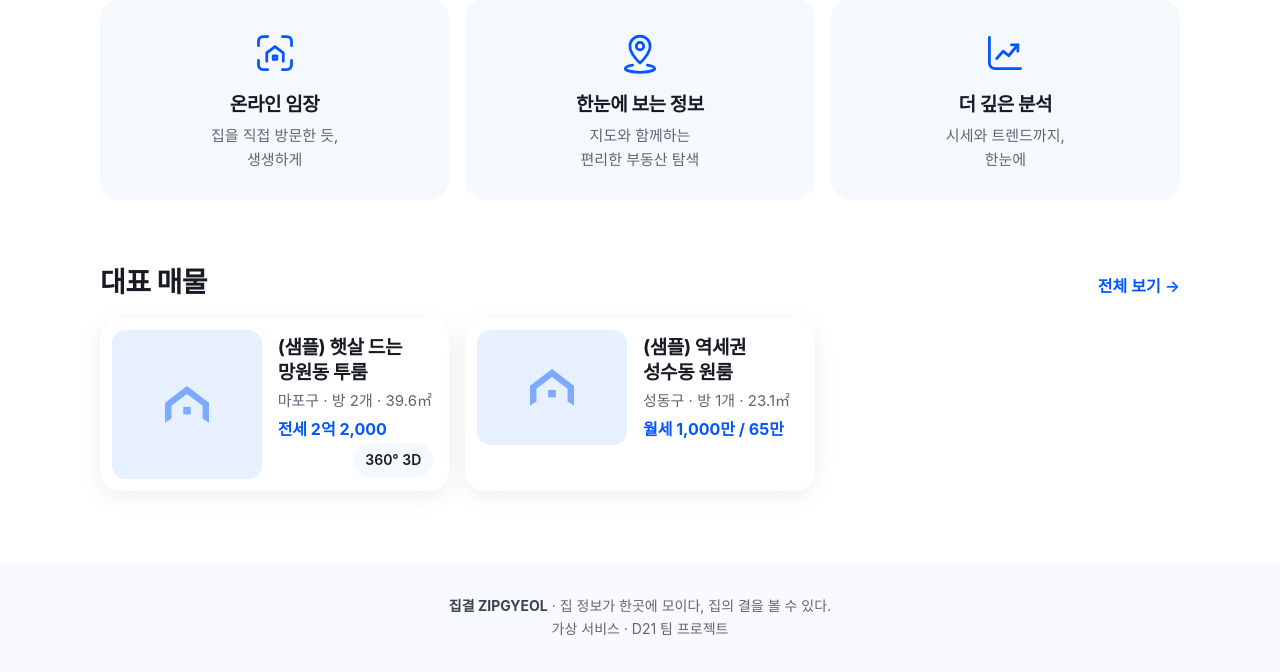
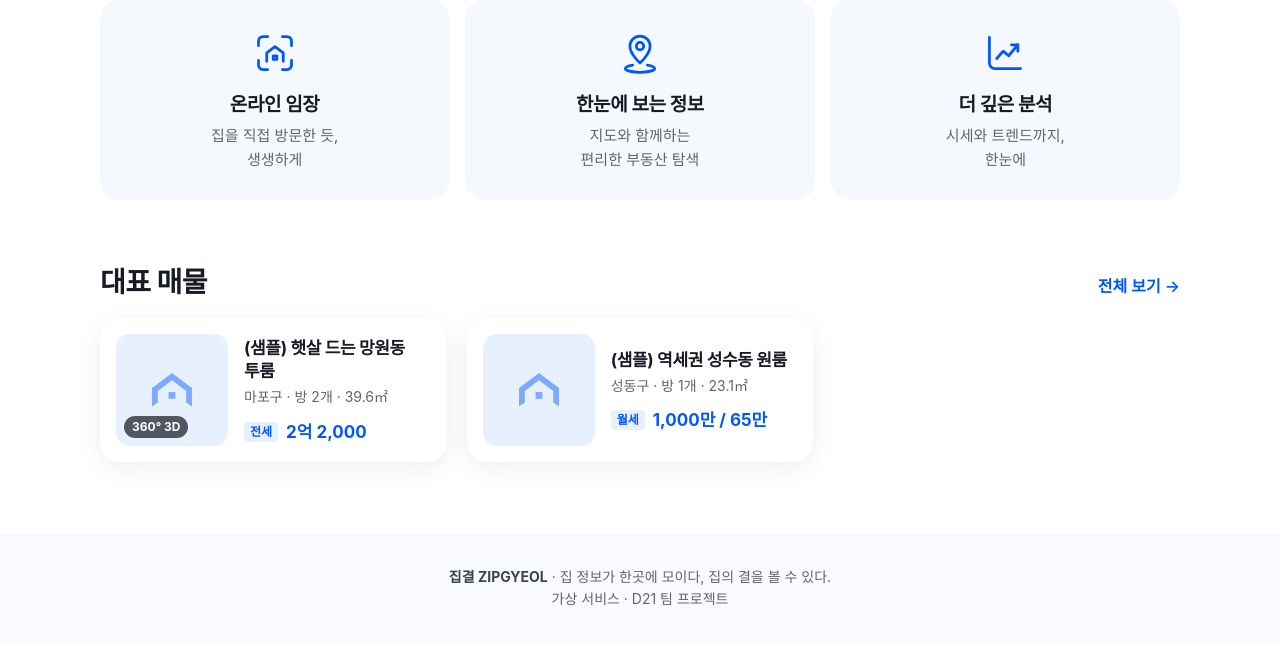
Before and after one commit to muzuksazo/jib-gyeol, a Flask app: page / in a window 1280 px wide. Shown: the part 690-1362 px from the top of the page. After the commit the page ends 1296 px from the top, so only its background shows below. Run offline with Flask 3, Linux system fonts and the light colour scheme; data comes from the database, SQL or seed files in the repository; some web fonts are replaced.

Commit message:
카드수정

```diff
--- a/static/style.css
+++ b/static/style.css
@@ -149,7 +149,7 @@ input:focus, select:focus, textarea:focus { outline: none; border-color: var(--c
 /* ---------- 7. 카드 · 칩 · 탭 · 정보칸 ---------- */
 .card { background: var(--color-white); border-radius: var(--radius); padding: 20px; box-shadow: var(--shadow); }
 .card-soft { background: var(--color-surface); border-radius: var(--radius); padding: 24px; }
-.cards { list-style: none; padding: 0; margin: 0; display: grid; gap: 16px; grid-template-columns: repeat(auto-fill, minmax(320px, 1fr)); }
+.cards { list-style: none; padding: 0; margin: 0; display: grid; gap: 20px; grid-template-columns: repeat(auto-fill, minmax(320px, 1fr)); }
 
 /* 키워드 칩 (BRAND KEYWORDS) */
 .chip {
@@ -246,21 +246,36 @@ input:focus, select:focus, textarea:focus { outline: none; border-color: var(--c
 .section-head h2 { margin: 0; }
 .section-head a { font-weight: 600; text-decoration: none; }
 
-.listing-card { padding: 12px; transition: transform .2s, box-shadow .2s; }
+/* 매물 카드 — 게슈탈트 간격 규칙
+   · 같은 묶음 안(이름↔위치, 배지↔가격): 4~8px  → 붙어 보여 하나로 읽힘 (근접성)
+   · 묶음과 묶음 사이(어떤 집 ↔ 얼마): 14px    → 안쪽 간격의 약 3배라 확실히 나뉨
+   · 카드 안쪽 여백 16px > 묶음 간격 → 카드 한 장이 하나의 영역으로 보임 (공통 영역)
+   · 사진은 모든 카드에서 같은 크기 (유사성 · 정렬) */
+.listing-card { padding: 16px; transition: transform .2s, box-shadow .2s; }
 .listing-card:hover { transform: translateY(-3px); box-shadow: var(--shadow-lg); }
-.listing-card a { display: flex; gap: 16px; color: inherit; text-decoration: none; align-items: stretch; }
+.listing-card a { display: flex; gap: 16px; align-items: center; height: 100%; color: inherit; text-decoration: none; }
 .listing-thumb {
-  width: 46%; aspect-ratio: 4 / 3; flex-shrink: 0; overflow: hidden;
+  position: relative; width: 112px; aspect-ratio: 1 / 1; flex-shrink: 0; overflow: hidden;
   border-radius: 14px; background: var(--color-sub); color: var(--color-primary);
   display: grid; place-items: center;
 }
-.listing-thumb img { width: 100%; height: 100%; object-fit: cover; }
-.listing-thumb svg { width: 44px; height: auto; opacity: .45; }
-.listing-body { flex: 1; display: flex; flex-direction: column; padding: 6px 4px 2px 0; min-width: 0; }
-.listing-body h3 { font-size: 19px; margin-bottom: 4px; }
-.listing-region { color: var(--color-text-desc); font-size: 15px; margin: 0 0 4px; }
-.listing-price { font-weight: 700; color: var(--color-primary); margin: 0; }
-.listing-body .chip { align-self: flex-end; margin-top: auto; }
+.listing-thumb img { position: absolute; inset: 0; width: 100%; height: 100%; object-fit: cover; }
+.listing-thumb svg { width: 40px; height: auto; opacity: .45; }
+.listing-3d {                                  /* 사진 위 3D 표시 (사진에 속한 정보) */
+  position: absolute; left: 8px; bottom: 8px;
+  padding: 3px 8px; border-radius: var(--radius-pill);
+  background: rgba(24, 27, 37, .72); color: var(--color-white);
+  font-size: 12px; font-weight: 700; line-height: 1.3;
+}
+.listing-body { flex: 1; min-width: 0; display: flex; flex-direction: column; gap: 14px; }
+.listing-head { display: flex; flex-direction: column; gap: 4px; }
+.listing-head h3 {
+  margin: 0; font-size: 17px; line-height: 1.35;
+  display: -webkit-box; -webkit-line-clamp: 2; -webkit-box-orient: vertical; overflow: hidden;   /* 최대 2줄 */
+}
+.listing-meta { margin: 0; color: var(--color-text-desc); font-size: 14px; line-height: 1.4; }
+.listing-price { margin: 0; display: flex; align-items: center; gap: 8px; flex-wrap: wrap; }
+.listing-price strong { font-size: 17px; font-weight: 700; color: var(--color-primary); line-height: 1.3; }
 .empty { padding: 32px; text-align: center; color: var(--color-text-desc); }
 
 /* ---------- 404 · 500 ---------- */
--- a/templates/home.html
+++ b/templates/home.html
@@ -85,18 +85,26 @@
     {% for item in featured %}
     <li class="card listing-card">
       <a href="{{ url_for('detail.show', listing_id=item.id) }}">
+        {# 사진 묶음: 사진 + 3D 표시 (3D는 '사진으로 둘러보기'에 관한 정보라 사진 위에) #}
         <div class="listing-thumb">
           {% if item.image_url %}
             <img src="{{ item.image_url }}" alt="{{ item.title }} 사진" loading="lazy">
           {% else %}
             <svg viewBox="0 0 164 138" aria-hidden="true"><use href="#logo-house"/></svg>
           {% endif %}
+          {% if item.splat_url %}<span class="listing-3d">360° 3D</span>{% endif %}
         </div>
         <div class="listing-body">
-          <h3>{{ item.title }}</h3>
-          <p class="listing-region">{{ item.region }}{% if item.rooms %} · 방 {{ item.rooms }}개{% endif %}{% if item.area_m2 %} · {{ item.area_m2 }}㎡{% endif %}</p>
-          <p class="listing-price">{{ item.deal_type }} {{ won(item.price) }}{% if item.deal_type == '월세' and item.monthly_rent %} / {{ item.monthly_rent }}만{% endif %}</p>
-          {% if item.splat_url %}<span class="chip chip-soft">360° 3D</span>{% endif %}
+          {# 묶음 1: 어떤 집인지 — 이름 + 위치·크기 #}
+          <div class="listing-head">
+            <h3>{{ item.title }}</h3>
+            <p class="listing-meta">{{ item.region }}{% if item.rooms %} · 방 {{ item.rooms }}개{% endif %}{% if item.area_m2 %} · {{ item.area_m2 }}㎡{% endif %}</p>
+          </div>
+          {# 묶음 2: 얼마인지 — 거래 유형 + 가격 #}
+          <p class="listing-price">
+            <span class="badge">{{ item.deal_type }}</span>
+            <strong>{{ won(item.price) }}{% if item.deal_type == '월세' and item.monthly_rent %} / {{ item.monthly_rent }}만{% endif %}</strong>
+          </p>
         </div>
       </a>
     </li>
```
Also changed, not shown: DESIGN.md (+17 -2 lines).
